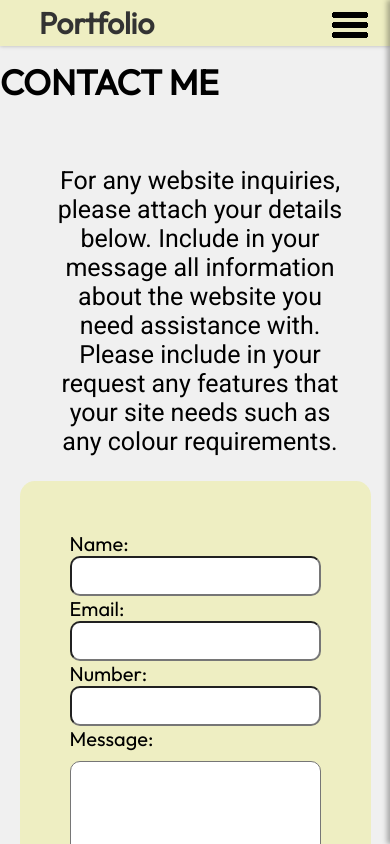
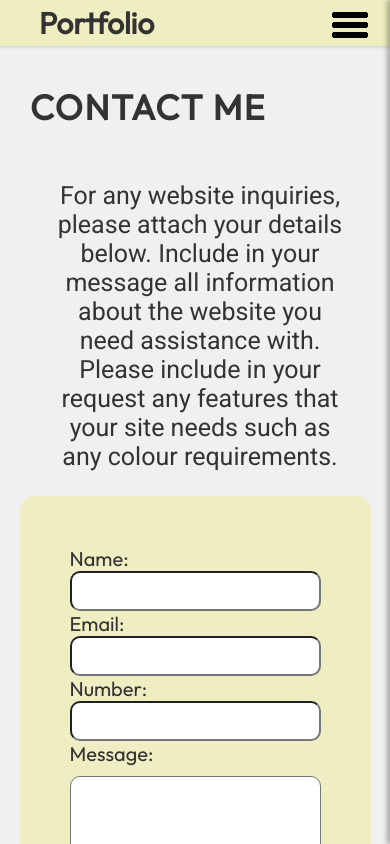
Before and after one commit to FelixCD/React-Portfolio-1, a React (Vite) app in the folder react-portfolio/: page /contact in a window 390 px wide. Shown: the top 844 px of the page. Built offline with nearby package versions, Linux system fonts and the light colour scheme.

Commit message:
feat: improved mobile compatibility fix: fixed full screen contact page

```diff
--- a/react-portfolio/index.html
+++ b/react-portfolio/index.html
@@ -2,7 +2,7 @@
 <html lang="en">
   <head>
     <meta charset="UTF-8" />
-    <link rel="icon" type="image/png" href="/favicon.ico" />
+    <link rel="icon" href="/favicon.ico" />
     <meta name="viewport" content="width=device-width, initial-scale=1.0" />
     <title>My Portfolio</title>
   </head>
--- a/react-portfolio/src/components/About/About.jsx
+++ b/react-portfolio/src/components/About/About.jsx
@@ -21,6 +21,7 @@ export const About = () => {
                         </p>
                     </div>
                 </li>
+                <img className={styles.line} src={getImageUrl("about/line.png")}></img>
                 <li className={styles.element}>
                     <img src={getImageUrl("about/lightBulb.png")} className={styles.image} />
                     <div className={styles.item}>
--- a/react-portfolio/src/components/About/About.module.css
+++ b/react-portfolio/src/components/About/About.module.css
@@ -6,7 +6,6 @@
     background-color: var(--color-secondary);
     border-radius: 15px;
     padding: 35px;
-    margin-top: 129px;
     z-index: 1;
     margin-left: 5%;
     margin-right: 10%;
@@ -19,6 +18,7 @@
     letter-spacing: 1.75px;
     text-transform: uppercase;
     margin-top: 25px;
+    margin-left:30px;
 }
 
 .content {
@@ -45,6 +45,15 @@
     flex-direction: column;
     gap: 50px;
   }
+
+.line {
+    width: 110%;
+    max-height: 150px;
+    overflow:hidden;
+    margin: -8%;
+    margin-left: 10%;
+    display: none;
+}
 
 .item {
     display: flex;
@@ -103,6 +112,15 @@
         margin-left: 1%;
     }
 
+    .line {
+        width: 150%;
+        max-height: 150px;
+        overflow:hidden;
+        margin: -15%;
+        margin-left: -25%;
+
+    }
+
     .description{
         margin-left: 2%;
         margin-right: 2%;
--- a/react-portfolio/src/components/Contact/Contact.jsx
+++ b/react-portfolio/src/components/Contact/Contact.jsx
@@ -52,6 +52,7 @@ export const Contact = () => {
 
 
     return (
+        <section className={styles.container}>
         <div>
             <h1 className={styles.title}>Contact Me</h1>
             <div className={styles.topContainer}>
@@ -119,5 +120,6 @@ export const Contact = () => {
             </form>
 
             </div>
+            </section>
     );
 };
--- a/react-portfolio/src/components/Contact/Contact.module.css
+++ b/react-portfolio/src/components/Contact/Contact.module.css
@@ -1,7 +1,25 @@
 @import "../../vars.css";
+
+.container {
+    color: var(--color-text-dark);
+}
+
+.title{
+    font-size: 35px;
+    font-weight: 700;
+    letter-spacing: 1.75px;
+    margin-top: 25px;
+    margin-left:30px;
+    text-transform: uppercase;
+}
+
 
 .topContainer {
     display: flex;
+    flex-direction: row;
+    flex-wrap: nowrap;
+    align-items: center;
+    margin-top: -140px;
 }
 
 .topContainer img {
@@ -36,12 +54,6 @@
     margin-top:10px;
     padding-left:5%;
     padding-top: 2%;
-}
-
-.title {
-    font-size: 35px;
-    font-weight: 700;
-    text-transform: uppercase;
 }
 
 .info p {
@@ -141,13 +153,14 @@
 
     .topContainer img{
         display:none;
+        margin-top: 140px;
     }
 
 
     .info{
         display: flex;
         flex-direction: column;
-        margin-top:10px;
+        margin-top: 140px;
         align-items: center;
         padding: 0 20px;
         margin-right: 10px;
--- a/react-portfolio/src/components/Experience/Experience.module.css
+++ b/react-portfolio/src/components/Experience/Experience.module.css
@@ -13,6 +13,7 @@
     letter-spacing: 1.75px;
     margin-top: 25px;
     text-transform: uppercase;
+    margin-left:30px;
 }
 
 .content {
--- a/react-portfolio/src/components/Projects/ProjectCard.module.css
+++ b/react-portfolio/src/components/Projects/ProjectCard.module.css
@@ -7,7 +7,7 @@
     background: var(--color-secondary);
     box-shadow: 2px 2px 2px 1px #041523;
     padding: 18px 24px;
-    max-width: 450px;
+    max-width: 350px;
     min-height: 580px;
     margin-bottom: 2%;
 }
@@ -16,6 +16,7 @@
     margin-bottom: 26px;
     box-shadow: 2px 2px 2px 2px #041523;
     z-index: 10;
+    height:200px;
     border-radius: 15px;
 }
 
--- a/react-portfolio/src/components/Projects/Projects.module.css
+++ b/react-portfolio/src/components/Projects/Projects.module.css
@@ -7,18 +7,13 @@
     margin-right: 5%;
 }
 
-.container{
-    color: var(--color-text-dark);
-    margin-top: 39px;
-    margin-left: 10%;
-    margin-right: 10%;
-}
 
 .title{
     font-size: 35px;
     font-weight: 700;
     letter-spacing: 1.75px;
     margin-top: 25px;
+    margin-left:30px;
     text-transform: uppercase;
 }
 
@@ -133,11 +128,11 @@
     flex-wrap: nowrap;
     align-items: center;
     gap: 15px;
-    width: 100%;
     overflow-x: auto;
     overflow-y: hidden;
     padding-bottom: 10px;
 }
+
 .projects::-webkit-scrollbar {
     height: 8px;
     min-width: 110%;
```
Also changed, not shown: react-portfolio/assets/about/line.png (added), 7 other files (tests, documents, lock files or other folders).
